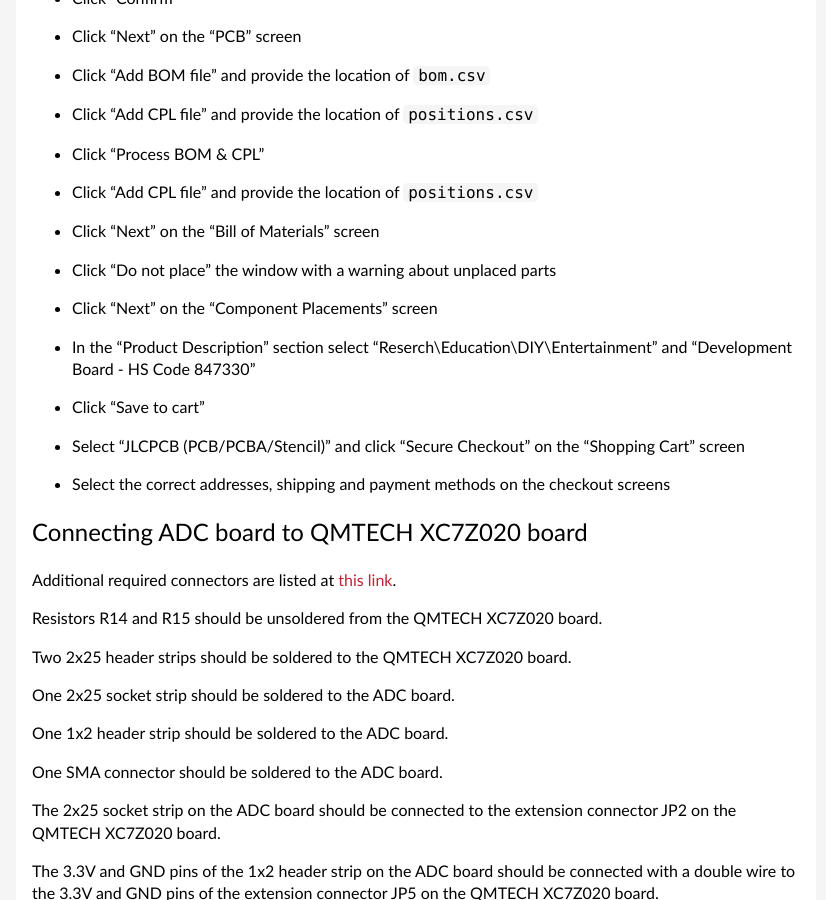
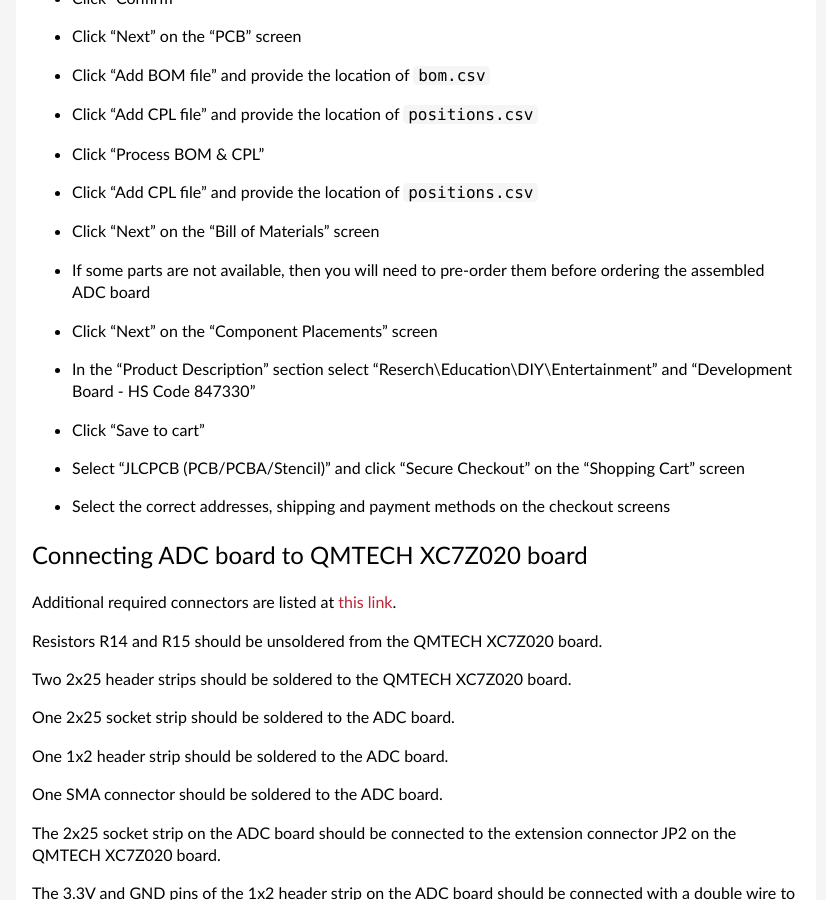
Before and after one commit to pavel-demin/qmtech-xc7z020-notes, a Jekyll site: the page built from adc-board.md, in a window 1280 px wide and 900 px high, scrolled down 3844 px. Shown: the whole window, without its empty margins (224-1050 px from the left). Built offline with Jekyll 4.4.1, drawn with Linux system fonts in a browser that asks for light colours.

Commit message:
update ADC board ordering instructions

```diff
--- a/adc-board.md
+++ b/adc-board.md
@@ -74,7 +74,7 @@
 
 - Click "Next" on the "Bill of Materials" screen
 
-- Click "Do not place" the window with a warning about unplaced parts
+- If some parts are not available, then you will need to pre-order them before ordering the assembled ADC board
 
 - Click "Next" on the "Component Placements" screen
 
```
